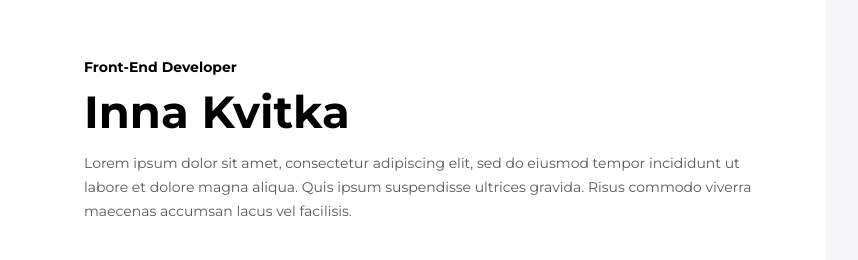
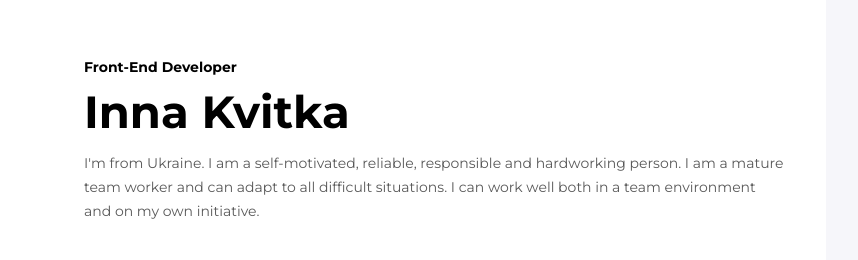
Before and after one commit to Inna-kv27/resume-project, a plain HTML site: page index.html in a window 1280 px wide. Shown: the part 69-329 px from the top of the page, 422-1280 px from the left. Drawn offline with Linux system fonts and the light colour scheme.

Commit message:
finish new

```diff
--- a/index.html
+++ b/index.html
@@ -23,10 +23,10 @@
                     <h2 class="my-profession">Front-End Developer</h2>
                     <h1 class="my-name">Inna Kvitka</h1>
                     <p class="my-descr">
-                        Lorem ipsum dolor sit amet, consectetur adipiscing elit, sed do
-                        eiusmod tempor incididunt ut labore et dolore magna aliqua. Quis
-                        ipsum suspendisse ultrices gravida. Risus commodo viverra maecenas
-                        accumsan lacus vel facilisis.
+                        I'm from Ukraine.
+                        I am a self-motivated, reliable, responsible and hardworking person.
+                        I am a mature team worker and can adapt to all difficult situations.
+                        I can work well both in a team environment and on my own initiative.
                     </p>
                 </div>
 
```
